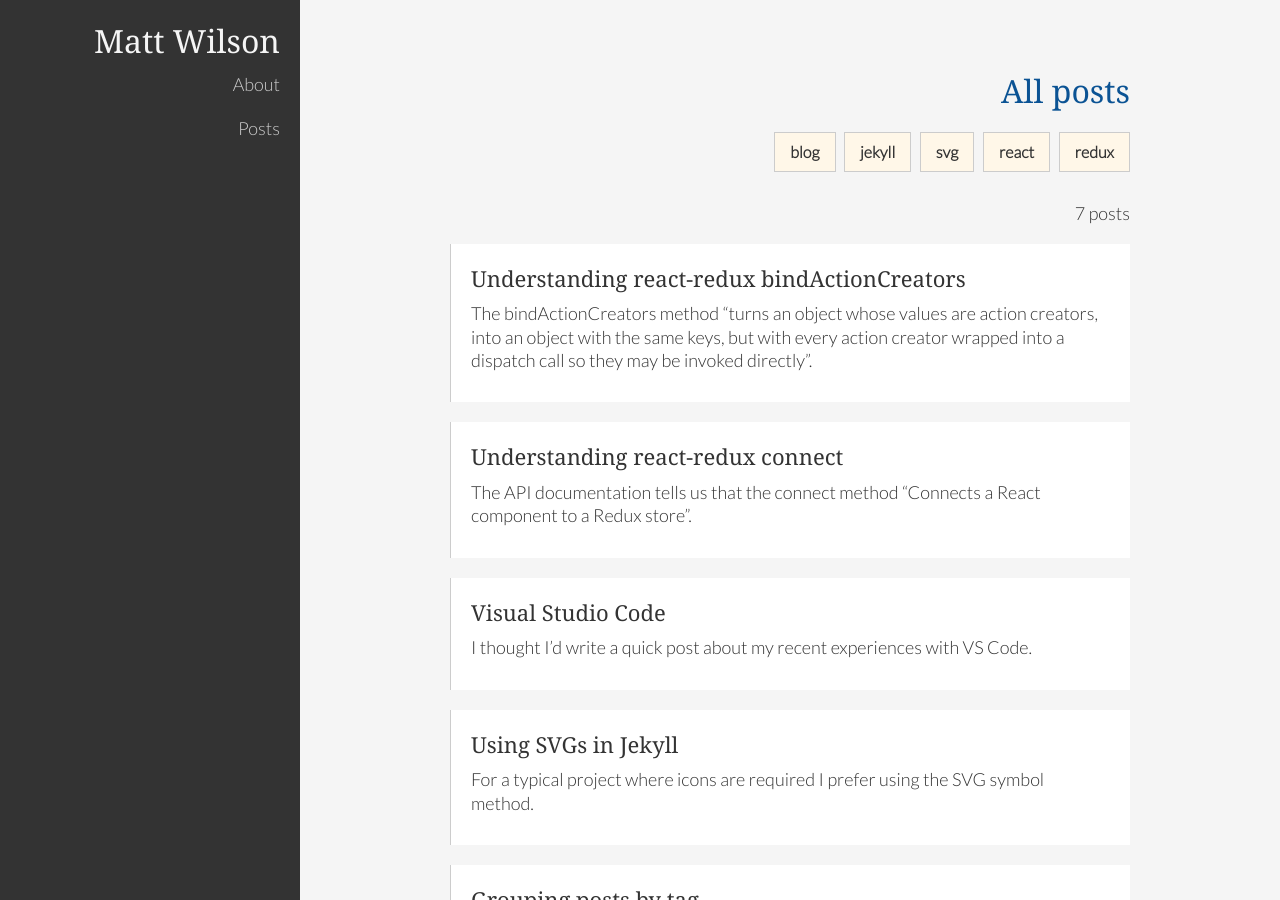
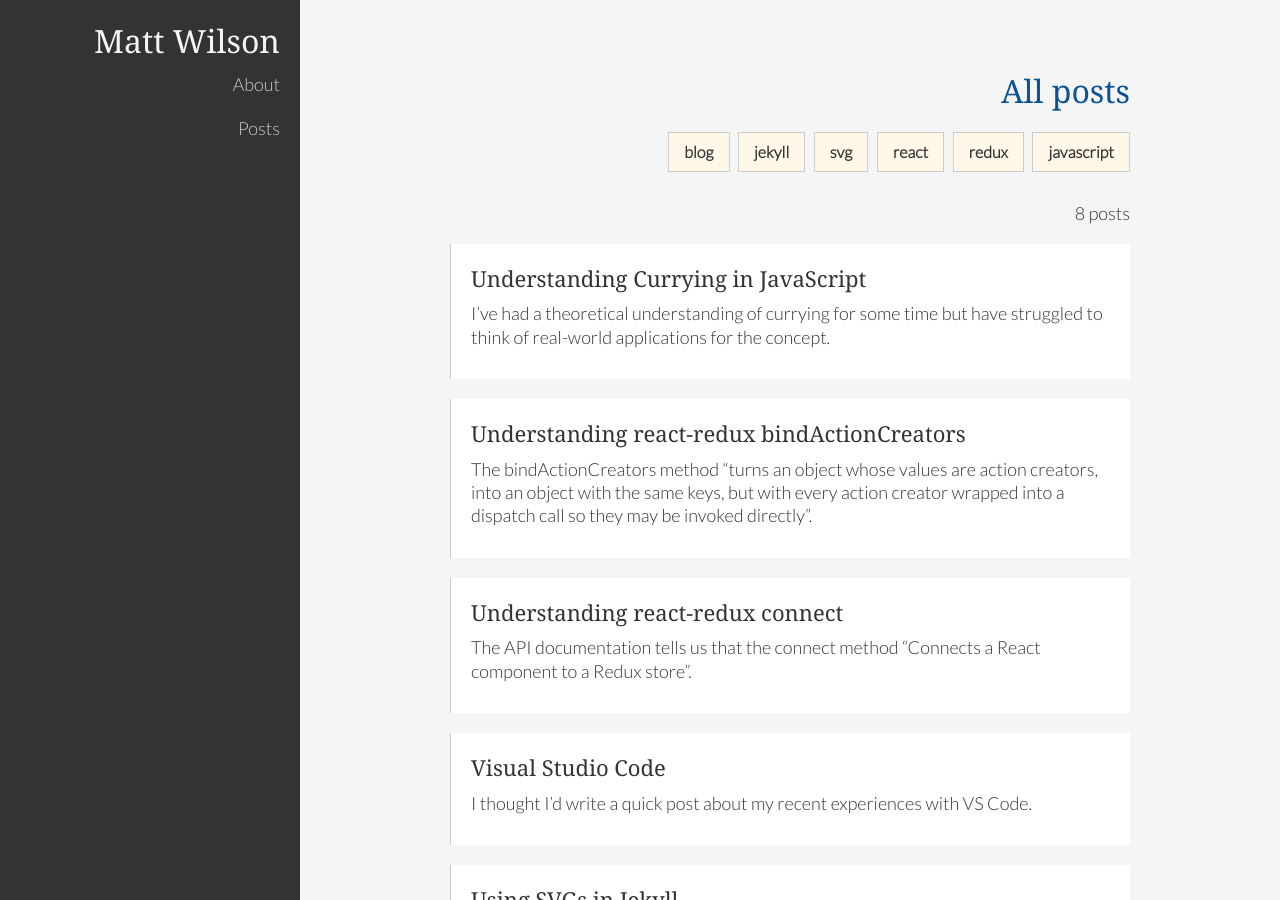
Before and after one commit to 86mattw/86mattw.github.io, a Jekyll site: the page built from posts.html, in a window 1280 px wide and 900 px high. Built offline with Jekyll 4.4.1, drawn with Linux system fonts in a browser that asks for light colours; some of the changed lines change nothing that is shown.

Commit message:
Completed currying post and activated js page.

````diff
--- /dev/null
+++ b/_posts/2017-11-08-understanding-currying.md
@@ -0,0 +1,73 @@
+---
+title: Understanding Currying in JavaScript
+tags: javascript redux
+---
+
+I've had a theoretical understanding of currying for some time but have struggled to think of real-world applications
+for the concept.
+
+Currying is a functional programming concept. It describes turning a function which accepts multiple arguments into a
+series of functions which each accept some of the arguments.
+
+A simple example would be a function which adds two numbers:
+
+```js
+function add(a, b) {
+  return a + b;
+}
+
+add(1, 2); // -> 3
+```
+
+Currying this function would result in the following:
+
+```js
+function add(a) {
+  return function (b) {
+    return a + b;
+  }
+}
+
+add(1)(2); // -> 3
+
+const add1 = add(1);
+add1(2); // -> 3
+add1(3); // -> 4
+```
+
+In the second example the function is also used to create a reusable function, `add1`. This is made possible because
+the first function creates a closure when it is called, ensuring that the inner function maintains access to the outer
+function's properties.
+
+ES2015 arrow functions let us write curried functions much more succinctly, although they can look quite confusing
+until you break them down.
+
+```js
+// step 1: transformed to arrow functions
+const add = (a) => {
+  return (b) => {
+    return a + b;
+  }
+}
+
+// step 2: this can be further shortened.
+// the explicit return statements are not necessary
+const add = (a) => (b) => {
+  return a + b;
+}
+
+// step 3: and again
+const add = (a) => (b) => (a + b);
+```
+
+I hadn't come across a real-world use for currying until I started using Redux in my React applications.
+
+Redux enforces functional programming concepts, such as the requirement for reducers to be pure functions.
+
+Redux itself can be extended with custom functionality in the form of middleware. These are functions which perform
+additional actions when the Redux store is in use. Common examples include logging and functions that handle
+asynchronous logic such as [redux-promise](https://www.npmjs.com/package/redux-promise).
+
+API compliant middleware functions are written as curried functions. More examples can be found in the official
+[API docs](https://redux.js.org/docs/advanced/Middleware.html), where you'll see the arrow function cascade explained
+above put to better use.
--- a/tag/javascript.html
+++ b/tag/javascript.html
@@ -1,5 +1,4 @@
 ---
 title: JavaScript posts
-tag: js
-published: false
+tag: javascript
 ---
````
